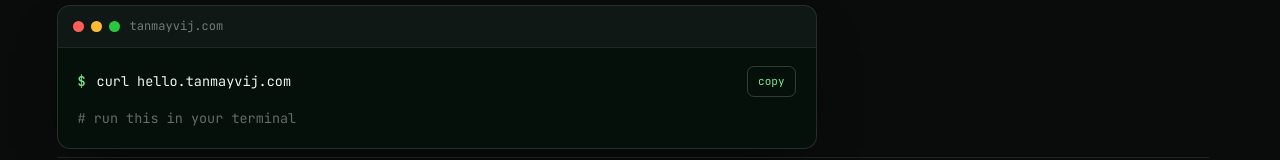
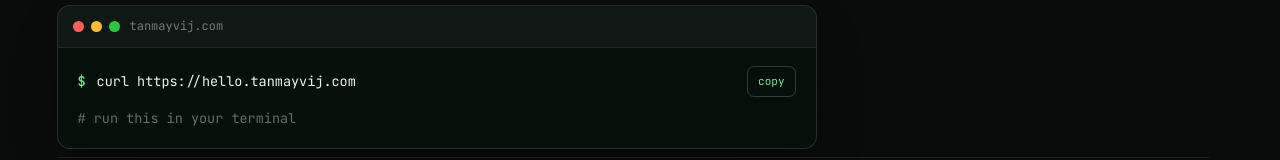
Before and after one commit to tanmayvij/tanmayvij.com, a Next.js app: page / in a window 1280 px wide. Shown: the part 745-905 px from the top of the page. Built offline with nearby package versions, Linux system fonts and the light colour scheme.

Commit message:
fix: change terminal curl URL to https

```diff
--- a/src/data/site.ts
+++ b/src/data/site.ts
@@ -115,7 +115,7 @@
 
   // The curl/terminal signature element.
   terminal: {
-    command: "curl hello.tanmayvij.com",
+    command: "curl https://hello.tanmayvij.com",
     hint: "# run this in your terminal",
     response: [
       "TANMAY VIJ — Lead Software Engineer",
```
